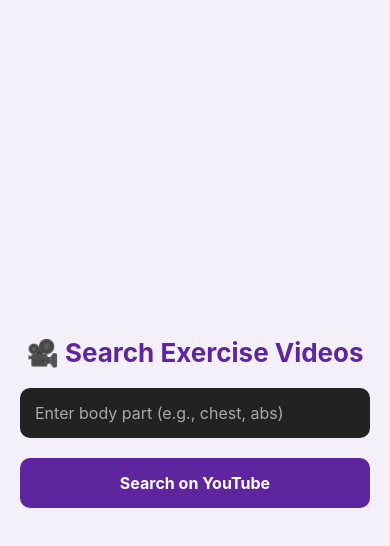
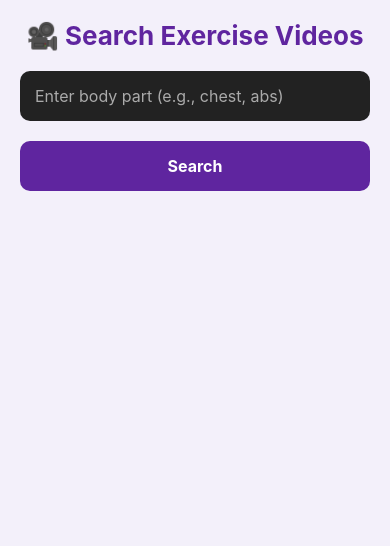
Before and after one commit to robua221/FitFlexApp, a React Native app: screen /ExerciseVideos in a window 390 px wide. Shown: the top 546 px of the page. Built offline with nearby package versions, Linux system fonts and the light colour scheme; no server answers.

Commit message:
new changes

```diff
--- a/navigation/AppNavigator.js
+++ b/navigation/AppNavigator.js
@@ -18,7 +18,7 @@ export default function AppNavigator() {
         <Stack.Screen name="Login" component={LoginScreen} />
         <Stack.Screen name="Signup" component={SignupScreen} />
         <Stack.Screen name="MainTabs" component={MainTabs} />
-<Stack.Screen name="AIAssitant" component={AIAssistant} />
+<Stack.Screen name="AIAssistant" component={AIAssistant} />
 <Stack.Screen name="ExerciseVideos" component={ExerciseVideosScreen} />
 
       </Stack.Navigator>
--- a/package.json
+++ b/package.json
@@ -30,7 +30,8 @@
     "react-native-safe-area-context": "~5.6.0",
     "react-native-screens": "~4.16.0",
     "react-native-tab-view": "^4.1.2",
-    "react-native-web": "^0.21.0"
+    "react-native-web": "^0.21.0",
+    "react-native-webview": "13.15.0"
   },
   "devDependencies": {
     "@babel/core": "^7.20.0"
--- a/screens/AIAssistant.js
+++ b/screens/AIAssistant.js
@@ -64,7 +64,7 @@ export default function AIAssistant() {
 
 const styles = StyleSheet.create({
   container: { flex: 1, backgroundColor: COLORS.background, padding: 20 },
-  title: { ...FONTS.title, marginBottom: 20 },
+  title: { ...FONTS.title, marginBottom: 20 , marginTop:30},
   input: {
     backgroundColor: "#222",
     color: "#fff",
--- a/screens/ExerciseVideosScreen.js
+++ b/screens/ExerciseVideosScreen.js
@@ -1,19 +1,24 @@
 import React, { useState } from 'react';
-import { View, Text, TextInput, TouchableOpacity, Linking, StyleSheet } from 'react-native';
+import { View, Text, TextInput, TouchableOpacity, StyleSheet, Keyboard } from 'react-native';
+import { WebView } from 'react-native-webview';
 import { COLORS, FONTS } from '../utils/theme';
 
 export default function ExerciseVideosScreen() {
   const [bodyPart, setBodyPart] = useState('');
+  const [url, setUrl] = useState('');
 
-  const openYouTube = () => {
+  const searchVideos = () => {
     if (!bodyPart.trim()) return;
     const query = encodeURIComponent(`${bodyPart} workout`);
-    const url = `https://www.youtube.com/results?search_query=${query}`;
-    Linking.openURL(url);
+    const youtubeUrl = `https://www.youtube.com/results?search_query=${query}`;
+    setUrl(youtubeUrl);
+    Keyboard.dismiss();
   };
 
   return (
     <View style={styles.container}>
+      {!url ? (
+        <>
           <Text style={FONTS.title}>🎥 Search Exercise Videos</Text>
 
           <TextInput
@@ -24,15 +29,24 @@ export default function ExerciseVideosScreen() {
             style={styles.input}
           />
 
-      <TouchableOpacity style={styles.button} onPress={openYouTube}>
-        <Text style={FONTS.button}>Search on YouTube</Text>
+          <TouchableOpacity style={styles.button} onPress={searchVideos}>
+            <Text style={FONTS.button}>Search</Text>
           </TouchableOpacity>
+        </>
+      ) : (
+        <WebView
+          source={{ uri: url }}
+          style={{ flex: 1 }}
+          startInLoadingState
+          scalesPageToFit
+        />
+      )}
     </View>
   );
 }
 
 const styles = StyleSheet.create({
-  container: { flex: 1, padding: 20, backgroundColor: COLORS.background, justifyContent: 'center' },
+  container: { flex: 1, backgroundColor: COLORS.background, padding: 20 },
   input: {
     backgroundColor: '#222',
     color: '#fff',
--- a/screens/HomeScreen.js
+++ b/screens/HomeScreen.js
@@ -22,7 +22,7 @@ export default function HomeScreen({ navigation }) {
          <TouchableOpacity style={styles.button} onPress={() => navigation.navigate('NearbyGyms')}>
         <Text style={FONTS.button}>NearbyGyms</Text>
       </TouchableOpacity>
-      <TouchableOpacity style={styles.button} onPress={() => navigation.navigate('AIAssitant')}>
+      <TouchableOpacity style={styles.button} onPress={() => navigation.navigate('AIAssistant')}>
   <Text style={FONTS.button}>AI Assistant</Text>
 
 
```
Also changed, not shown: 1 other file (tests, documents, lock files or other folders). Lines whose indentation alone changed are shown as unchanged.
